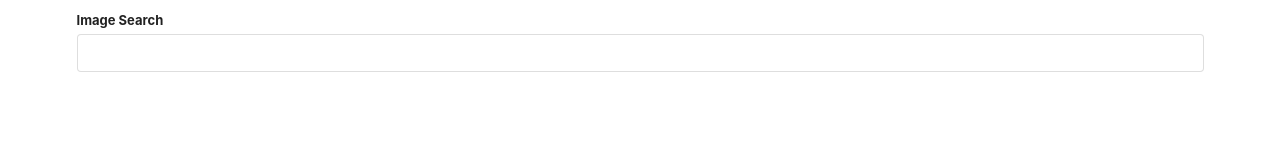
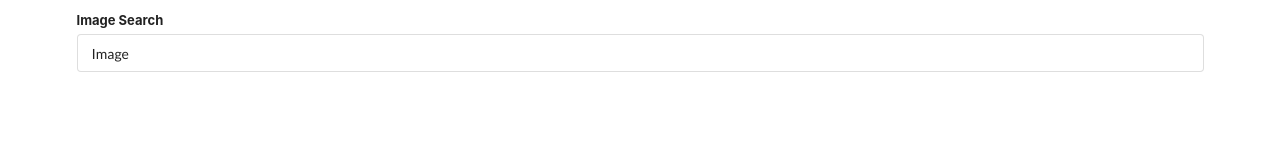
Before and after one commit to mosesglitch/Pic-Search-react, a React (Create React App) app: page / in a window 1280 px wide. Shown: the top 160 px of the page. Built offline with nearby package versions, Linux system fonts and the light colour scheme.

Commit message:
prevent default

```diff
--- a/src/components/SearchBar.js
+++ b/src/components/SearchBar.js
@@ -1,16 +1,27 @@
 import React, { Component } from "react";
 
 class SearchBar extends Component {
-  onInputChange(e) {
-    console.log(e.target.value);
+  //   onInputChange(e) {
+  //     console.log(e.target.value);
+  //   }
+  onFormSubmit(event) {
+    event.preventDefault();
   }
+  state = { term: "Image" };
   render() {
     return (
       <div className="io segment">
-        <form className="ui form">
+        <form className="ui form" onSubmit={this.onFormSubmit}>
           <div className="field">
             <label>Image Search</label>
-            <input type="text" onChange={this.onInputChange} />
+            <input
+              type="text"
+              value={this.state.term}
+              onChange={(e) =>
+                this.setState({ term: e.target.value.toUpperCase() })
+              }
+            />
+            {/* <input type="text" onChange={this.onInputChange} /> */}
             {/* <input
               type="text"
               onChange={(event) => console.log(event.target.value)}
```
